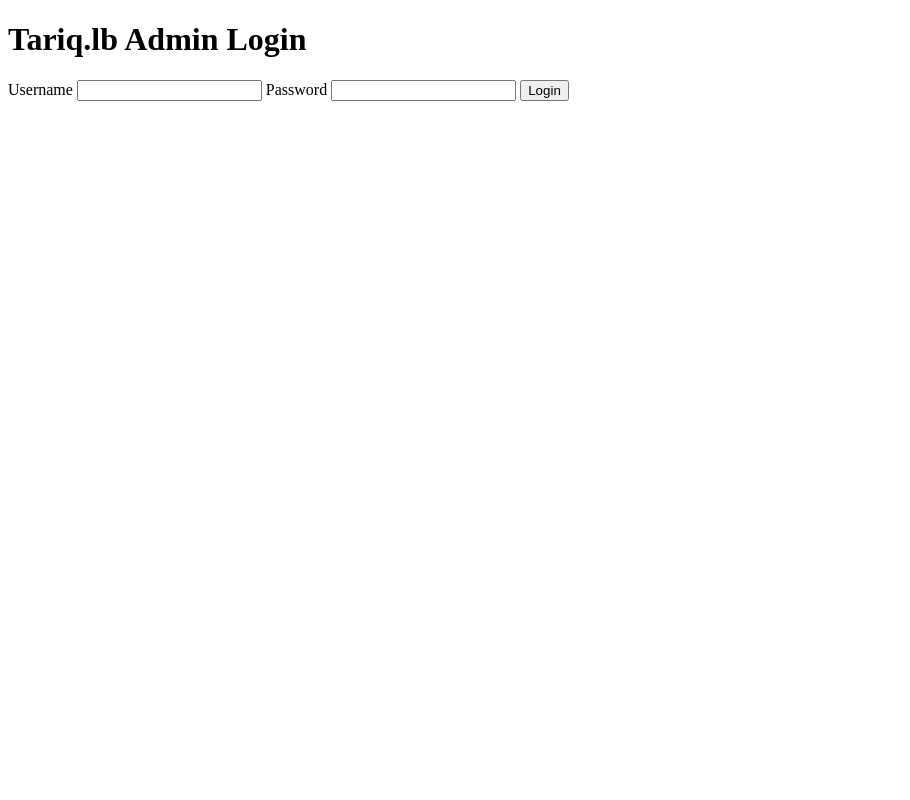
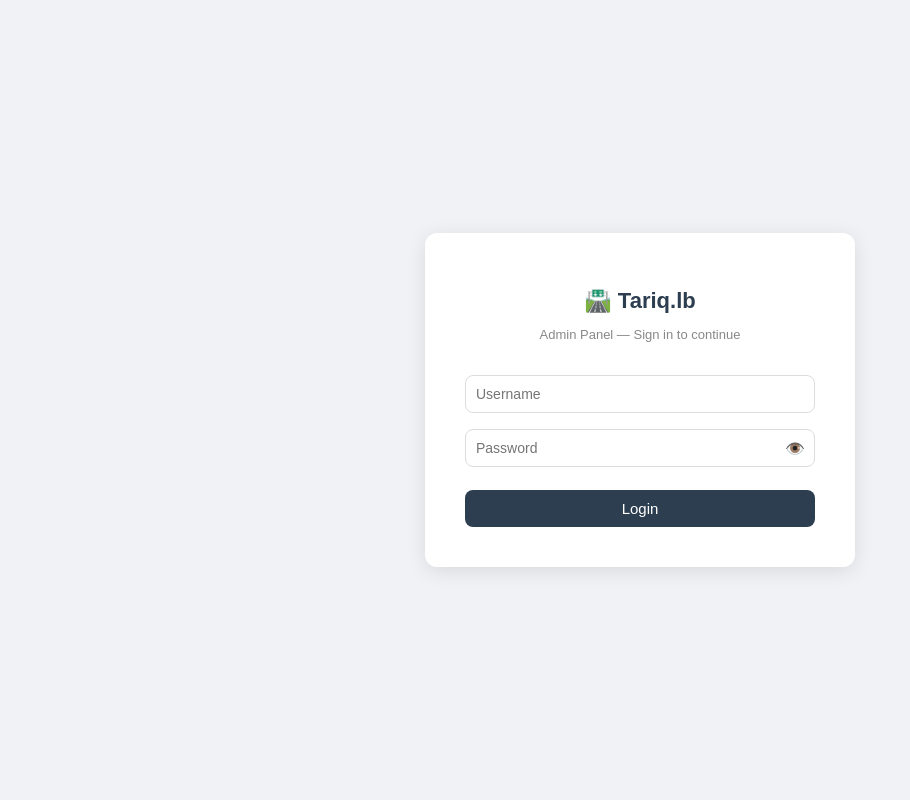
Before and after one commit to Gloria-Hleihel/TechTalks-Tariq.lb, a Flask app: page /admin/login in a window 1280 px wide. Shown: the whole page, without its empty margins (0-910 px from the left). Run offline with Flask 3, Linux system fonts and the light colour scheme.

Commit message:
Add delete endpoint, styled login page, and eye icon toggle

```diff
--- a/app/admin/routes.py
+++ b/app/admin/routes.py
@@ -4,6 +4,7 @@ import config
 from models import Report, Detection, db
 
 admin_bp = Blueprint("admin", __name__, url_prefix="/admin")
+
 
 def login_required(f):
     @wraps(f)
@@ -12,6 +13,7 @@ def login_required(f):
             return redirect(url_for("admin.login"))
         return f(*args, **kwargs)
     return decorated_function
+
 
 @admin_bp.route("/login", methods=["GET", "POST"])
 def login():
@@ -26,16 +28,19 @@ def login():
             error = "Invalid credentials"
     return render_template("admin/login.html", error=error)
 
+
 @admin_bp.route("/logout")
 def logout():
     session.pop("admin_logged_in", None)
     return redirect(url_for("admin.login"))
+
 
 @admin_bp.route("/dashboard")
 @login_required
 def dashboard():
     reports = Report.query.all()
     return render_template("admin/dashboard.html", reports=reports)
+
 
 @admin_bp.route("/api/admin/reports", methods=["GET"])
 @login_required
@@ -59,6 +64,7 @@ def get_reports():
         result.append(report_data)
     return {"reports": result}
 
+
 @admin_bp.route("/api/admin/reports/<int:report_id>", methods=["PATCH"])
 @login_required
 def update_report_status(report_id):
@@ -71,6 +77,7 @@ def update_report_status(report_id):
     db.session.commit()
     return report.to_dict()
 
+
 @admin_bp.route("/update/<int:report_id>", methods=["POST"])
 @login_required
 def update_status(report_id):
@@ -80,3 +87,12 @@ def update_status(report_id):
         report.status = new_status
         db.session.commit()
     return redirect(url_for("admin.dashboard"))
+
+
+@admin_bp.route("/delete/<int:report_id>", methods=["POST"])
+@login_required
+def delete_report(report_id):
+    report = Report.query.get_or_404(report_id)
+    db.session.delete(report)
+    db.session.commit()
+    return redirect(url_for("admin.dashboard"))
--- a/templates/admin/login.html
+++ b/templates/admin/login.html
@@ -3,22 +3,104 @@
 <head>
     <meta charset="UTF-8">
     <title>Admin Login — Tariq.lb</title>
+    <style>
+        body {
+            font-family: Arial, sans-serif;
+            background-color: #f0f2f5;
+            display: flex;
+            justify-content: center;
+            align-items: center;
+            height: 100vh;
+            margin: 0;
+        }
+        .login-card {
+            background: white;
+            padding: 40px;
+            border-radius: 12px;
+            box-shadow: 0 4px 20px rgba(0,0,0,0.1);
+            width: 350px;
+            text-align: center;
+        }
+        .login-card h1 {
+            color: #2c3e50;
+            font-size: 22px;
+            margin-bottom: 5px;
+        }
+        .login-card p {
+            color: #888;
+            font-size: 13px;
+            margin-bottom: 25px;
+        }
+        input {
+            width: 100%;
+            padding: 10px;
+            margin: 8px 0;
+            border: 1px solid #ddd;
+            border-radius: 8px;
+            font-size: 14px;
+            box-sizing: border-box;
+        }
+        .password-wrapper {
+            position: relative;
+        }
+        .password-wrapper span {
+            position: absolute;
+            right: 10px;
+            top: 50%;
+            transform: translateY(-50%);
+            cursor: pointer;
+        }
+        button[type="submit"] {
+            width: 100%;
+            padding: 10px;
+            background-color: #2c3e50;
+            color: white;
+            border: none;
+            border-radius: 8px;
+            font-size: 15px;
+            cursor: pointer;
+            margin-top: 15px;
+        }
+        button[type="submit"]:hover {
+            background-color: #1a252f;
+        }
+        .error {
+            color: red;
+            font-size: 13px;
+            margin-bottom: 10px;
+        }
+    </style>
 </head>
 <body>
-    <h1>Tariq.lb Admin Login</h1>
+    <div class="login-card">
+        <h1>🛣️ Tariq.lb</h1>
+        <p>Admin Panel — Sign in to continue</p>
 
-    {% if error %}
-        <p style="color: red;">{{ error }}</p>
-    {% endif %}
+        {% if error %}
+            <p class="error">{{ error }}</p>
+        {% endif %}
 
-    <form method="POST" action="/admin/login">
-        <label>Username</label>
-        <input type="text" name="username" required>
+        <form method="POST" action="/admin/login">
+            <input type="text" name="username" placeholder="Username" required>
 
-        <label>Password</label>
-        <input type="password" name="password" required>
+            <div class="password-wrapper">
+                <input type="password" name="password" id="password" placeholder="Password" required>
+                <span onclick="togglePassword()">👁️</span>
+            </div>
 
-        <button type="submit">Login</button>
-    </form>
+            <button type="submit">Login</button>
+        </form>
+    </div>
+
+    <script>
+    function togglePassword() {
+        const input = document.getElementById("password");
+        if (input.type === "password") {
+            input.type = "text";
+        } else {
+            input.type = "password";
+        }
+    }
+    </script>
 </body>
 </html>
```
Also changed, not shown: templates/admin/dashboard.html (+7 -0 lines).
